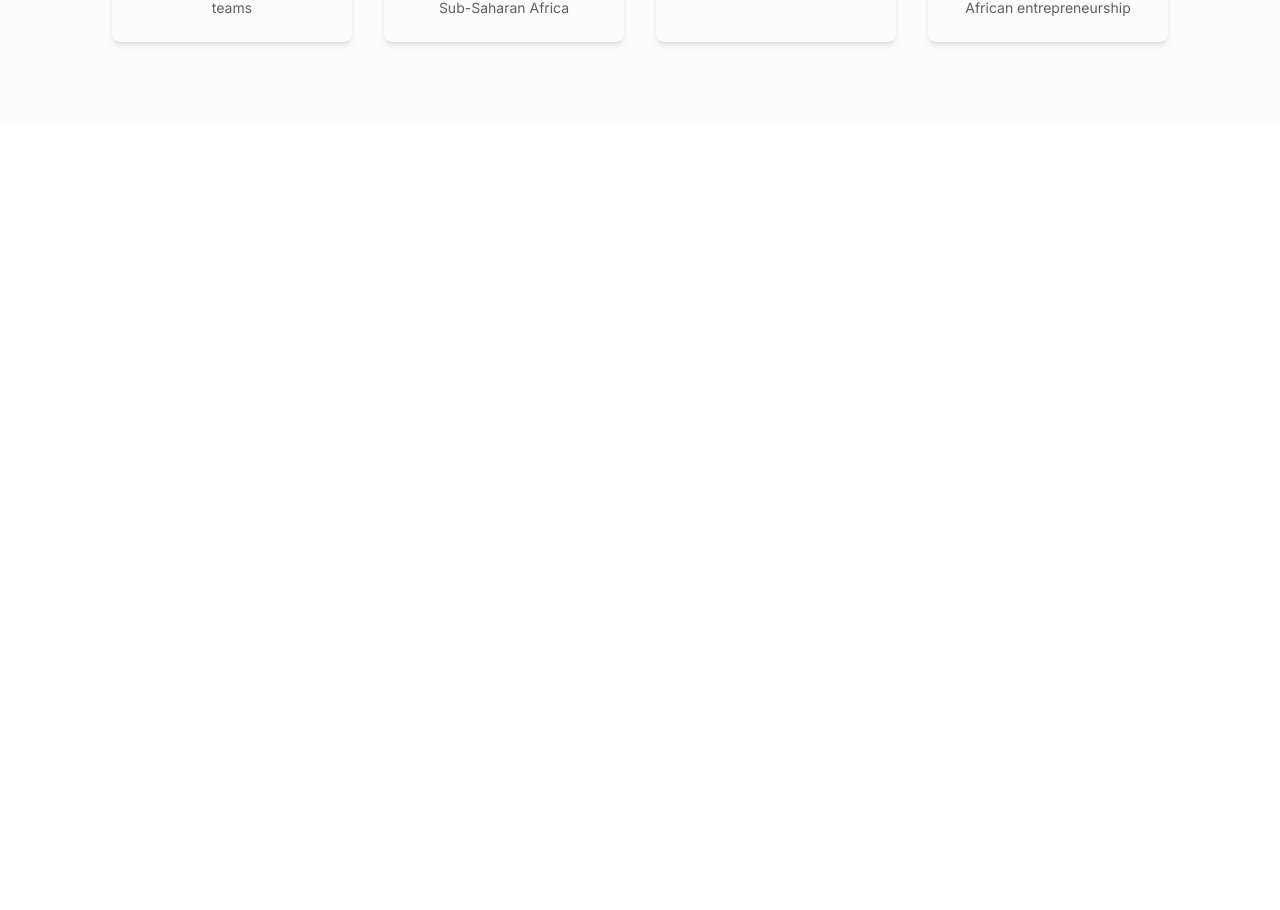
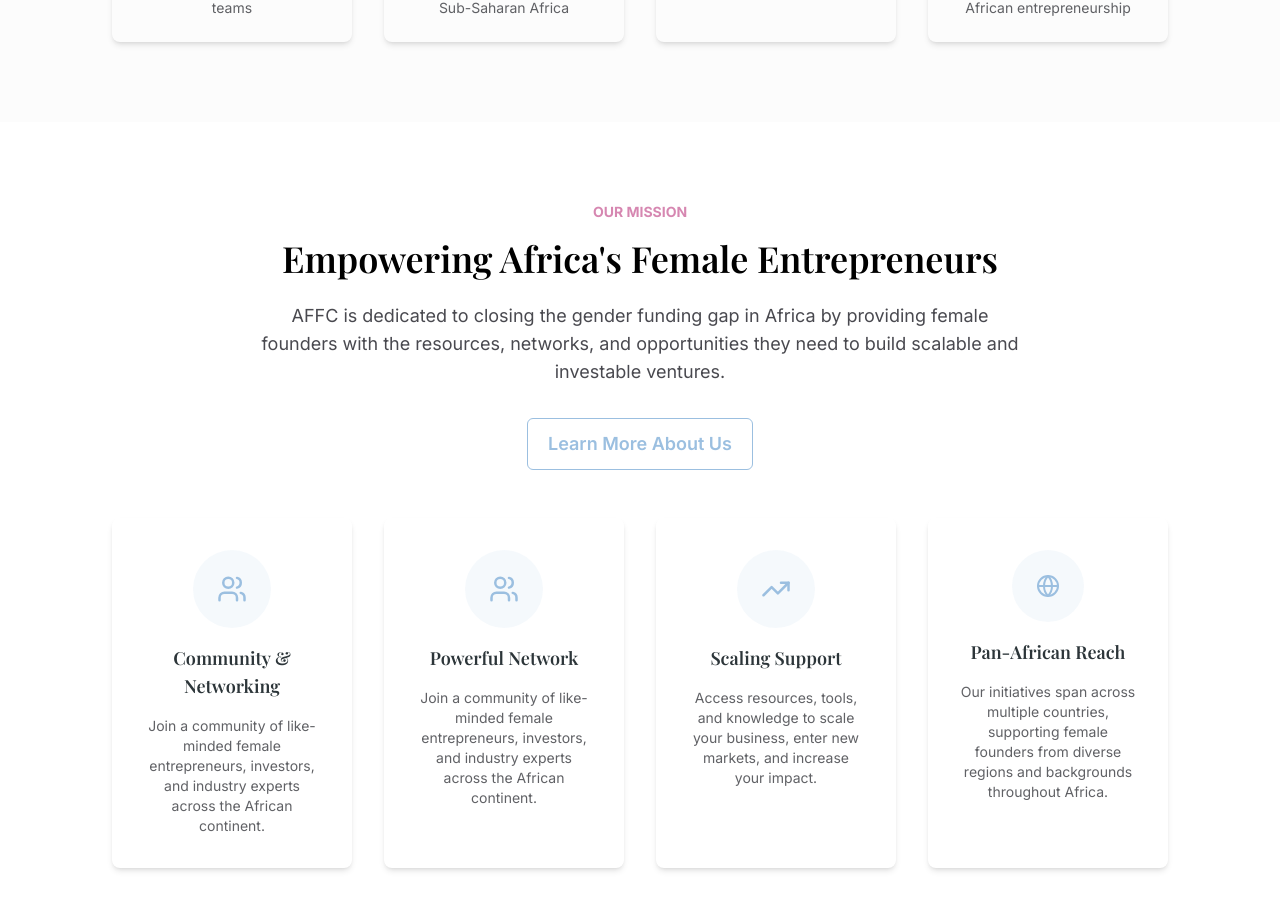
Before and after one commit to Affc25/electher-website, a Next.js app: page / in a window 1280 px wide. Shown: the part 1238-2148 px from the top of the page. Before the commit the page ends 1600 px from the top, so only its background shows below. Built offline with nearby package versions, Linux system fonts and the light colour scheme.

Commit message:
chore: updates

```diff
--- a/components/secondary/Home/AnalyticsSection.tsx
+++ b/components/secondary/Home/AnalyticsSection.tsx
@@ -30,7 +30,7 @@ const AnalyticsSection = () => {
       <div className="max-w-3xl flex flex-col items-center mb-12">
         <h3 className="uppercase font-inter font-bold text-affc-pink text-sm mb-4">Numbers in Perspective</h3>
         <h4 className="text-3xl md:text-4xl font-semibold mb-6">The African Female Founder Landscape</h4>
-        <p className="text-lg font-inter text-center">Compelling statistics that underscore the urgency and value of AFFC&apos;s work across the continent.</p>
+        <p className="text-lg font-inter text-center text-[#1b1c23cc]">Compelling statistics that underscore the urgency and value of AFFC&apos;s work across the continent.</p>
       </div>
       <div className="grid grid-cols-1 md:grid-cols-2 xl:grid-cols-4 gap-8">
           {
--- /dev/null
+++ b/components/secondary/Home/MissionSection.tsx
@@ -0,0 +1,79 @@
+import { Button } from '@/components/ui';
+import React, { FC, ReactNode } from 'react'
+import WebIcon from "@/public/svg/world_icon.svg"
+import PeopleIcon from "@/public/svg/people_icon.svg"
+import ScalingIcon from "@/public/svg/scaling_icon.svg"
+
+const missionData: MissionItem[] = [
+  {
+    icon: <PeopleIcon className="text-brand"/>,
+    title: "Community & Networking",
+    description: "Join a community of like-minded female entrepreneurs, investors, and industry experts across the African continent.",
+  },
+  {
+    icon: <PeopleIcon className="text-brand"/>,
+    title: "Powerful Network",
+    description: "Join a community of like-minded female entrepreneurs, investors, and industry experts across the African continent.",
+  },
+  {
+    icon: <ScalingIcon className="text-brand"/>,
+    title: "Scaling Support",
+    description: "Access resources, tools, and knowledge to scale your business, enter new markets, and increase your impact.",
+  },
+  {
+    icon: <WebIcon className="text-brand"/>,
+    title: "Pan-African Reach",
+    description: "Our initiatives span across multiple countries, supporting female founders from diverse regions and backgrounds throughout Africa.",
+  },
+];
+
+
+const MissionSection = () => {
+  return (
+    <section className="px-28 bg-white flex flex-col items-center py-20">
+      <div className="max-w-3xl flex flex-col items-center mb-12">
+        <h3 className="uppercase font-inter font-bold text-affc-pink text-sm mb-4">Our Mission</h3>
+        <h4 className="text-3xl md:text-4xl font-semibold mb-6">Empowering Africa's Female Entrepreneurs</h4>
+        <p className="text-lg font-inter text-center mb-8 text-[#1b1c23cc]">AFFC is dedicated to closing the gender funding gap in Africa by providing female founders with the resources, networks, and opportunities they need to build scalable and investable ventures.</p>
+        <Button variant="outline" className="px-5 text-lg h-13 font-inter font-semibold">Learn More About Us</Button>
+
+      </div>
+      <div className="grid grid-cols-1 md:grid-cols-2 xl:grid-cols-4 gap-8">
+          {
+            missionData.map(item=>{
+              return (
+                <MissionCard key={item.title} {...item}/>
+              )
+            })
+          }
+      </div>
+    </section>
+  )
+}
+
+
+type MissionItem = {
+  title: string,
+  icon: ReactNode,
+  description: string
+}
+
+const MissionCard:FC<MissionItem> = ({
+  icon,
+  title,
+  description
+}) => {
+  return (
+    <div
+      className="rounded-lg flex flex-col items-center p-8 bg-card text-card-foreground  border-none shadow-md hover:shadow-lg transition-all animate-fade-in"
+    >
+      <div className=" bg-brand/10 rounded-full p-6 font-bold text-center mb-4">{icon}</div>
+      <h4 className="text-lg font-semibold text-center text-affc-gray mb-4">{title}</h4>
+      <p className="text-sm text-[#1b1d23b2] text-center font-inter">{description}</p>
+    </div>
+
+
+  )
+}
+
+export default MissionSection
--- a/components/secondary/Home/index.ts
+++ b/components/secondary/Home/index.ts
@@ -1,2 +1,3 @@
 export { default as Header } from "./Header"
+export { default as MissionSection } from "./MissionSection"
 export { default as AnalyticsSection } from "./AnalyticsSection"
--- a/next.config.ts
+++ b/next.config.ts
@@ -2,34 +2,30 @@ import type { NextConfig } from "next";
 
 const nextConfig: NextConfig = {
   /* config options here */
-  reactStrictMode: true,
   webpack(config) {
-    // Grab the existing rule that handles SVG imports
-    const fileLoaderRule = config.module.rules.find((rule: { test: { test: (arg0: string) => any; }; }) =>
-      rule.test?.test?.('.svg'),
-    )
-
-    config.module.rules.push(
-      // Reapply the existing rule, but only for svg imports ending in ?url
-      {
-        ...fileLoaderRule,
-        test: /\.svg$/i,
-        resourceQuery: /url/, // *.svg?url
-      },
-      // Convert all other *.svg imports to React components
-      {
-        test: /\.svg$/i,
-        issuer: fileLoaderRule.issuer,
-        resourceQuery: { not: [...fileLoaderRule.resourceQuery.not, /url/] }, // exclude if *.svg?url
-        use: ['@svgr/webpack'],
-      },
-    )
-
-    // Modify the file loader rule to ignore *.svg, since we have it handled now.
-    fileLoaderRule.exclude = /\.svg$/i
-
-    return config
+    config.module.rules.push({
+      test: /\.svg$/,
+      use: [
+        {
+          loader: "@svgr/webpack",
+          options: {
+            icon: true
+          }
+        }
+      ]
+    });
+    return config;
   },
+  config: {
+    turbopack: {
+      rules: {
+        "*.svg": {
+          loaders: ["@svgr/webpack"],
+          as: "*.js"
+        }
+      }
+    }
+  }
 };
 
 export default nextConfig;
--- a/pages/index.tsx
+++ b/pages/index.tsx
@@ -1,10 +1,11 @@
-import { AnalyticsSection, Header } from "@/components/secondary/Home";
+import { AnalyticsSection, Header, MissionSection } from "@/components/secondary/Home";
 
 export default function Home() {
   return (
     <div>
       <Header/>
       <AnalyticsSection/>
+      <MissionSection/>
     </div>
   );
 }
```
Also changed, not shown: public/svg/people_icon.svg (added), public/svg/scaling_icon.svg (added).
